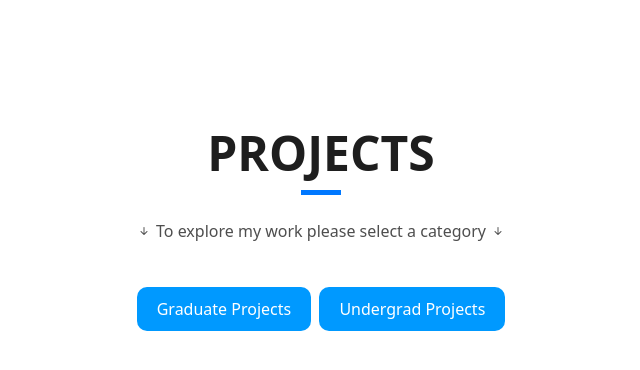
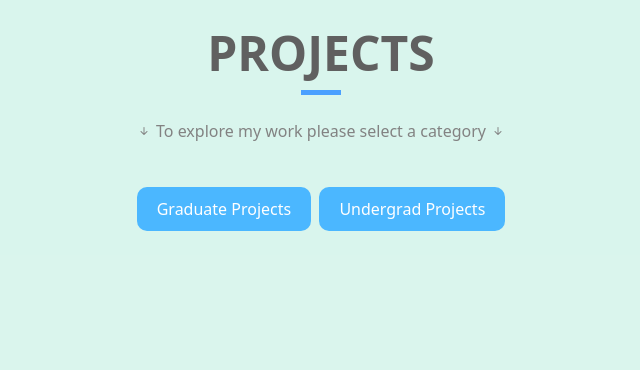
Before and after one commit to KS1802/assignment7, a plain HTML site: page projects.html in a window 1280 px wide. Shown: the whole page, without its empty margins (319-959 px from the left). Drawn offline with nearby package versions, Linux system fonts and the light colour scheme.

Commit message:
Update projects.html

```diff
--- a/projects.html
+++ b/projects.html
@@ -48,7 +48,7 @@
 </header><!-- End Header -->
 
 <!-- Projects -->
-
+<div class="overlay-mf">
     <div class="container">
       <div class="row">
         <div class="col-sm-12">
@@ -256,4 +256,5 @@
         </div>
     </div>
 
-        </section>
+    </div>
+</html>
```
